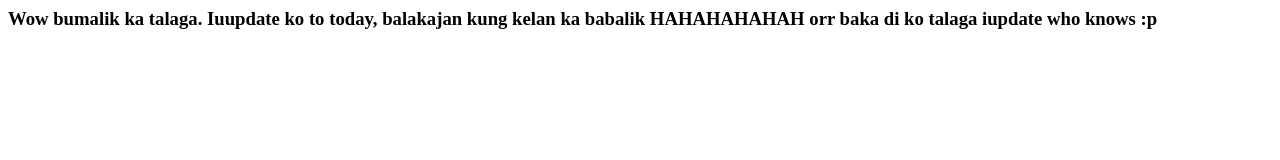
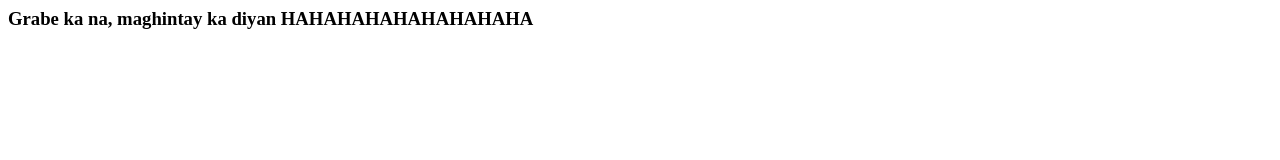
Before and after one commit to omsomni/gwy, a plain HTML site: page index.html in a window 1280 px wide. Drawn offline with Linux system fonts and the light colour scheme.

Commit message:
Update index.html

```diff
--- a/index.html
+++ b/index.html
@@ -1,6 +1,6 @@
 <html>
   <head> <title> HBD GWY </title> </head>
   <body>
-    <h3> Wow bumalik ka talaga. Iuupdate ko to today, balakajan kung kelan ka babalik HAHAHAHAHAH orr baka di ko talaga iupdate who knows :p </h3>
+    <h3> Grabe ka na, maghintay ka diyan HAHAHAHAHAHAHAHAHA </h3>
   </body>
 </html>
```
